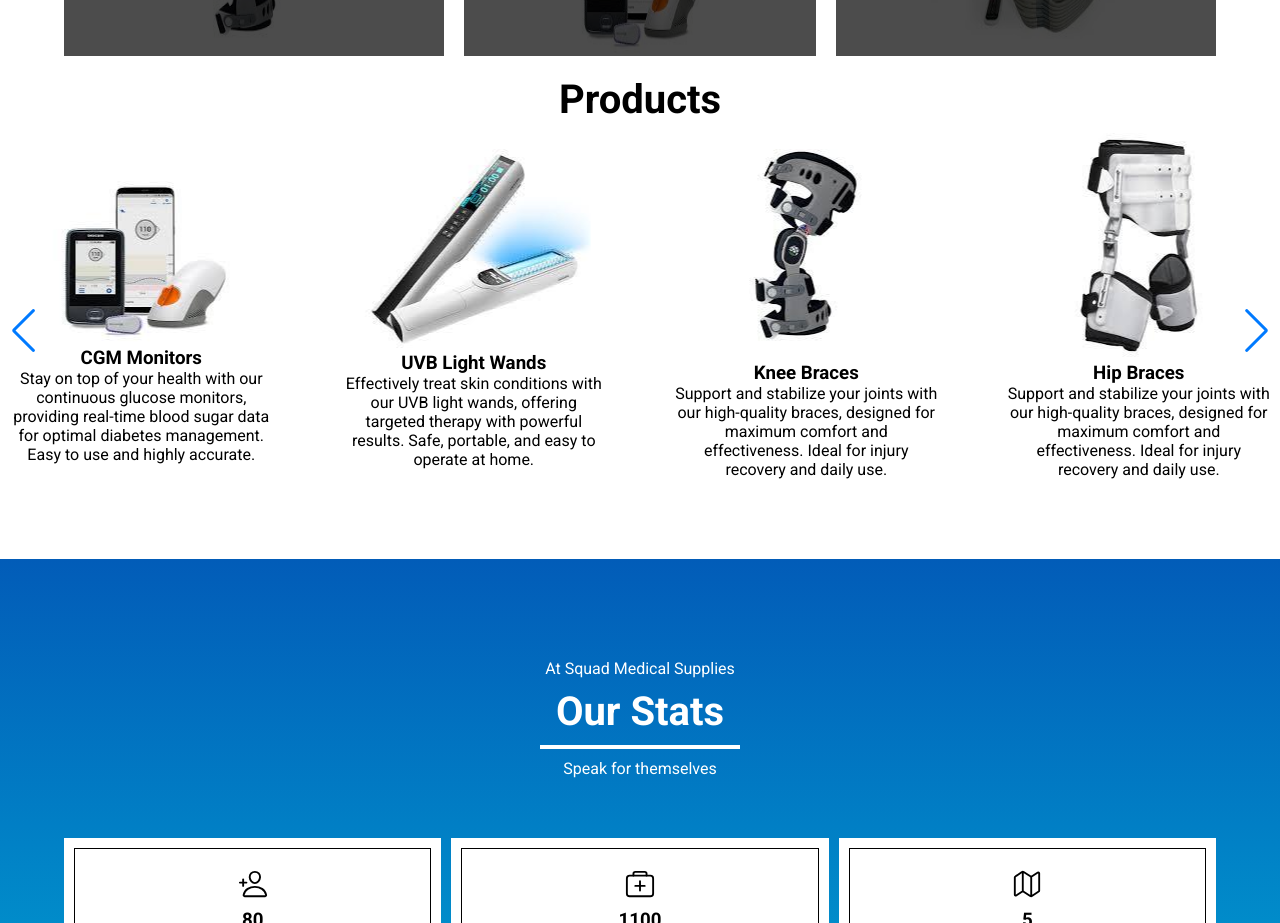
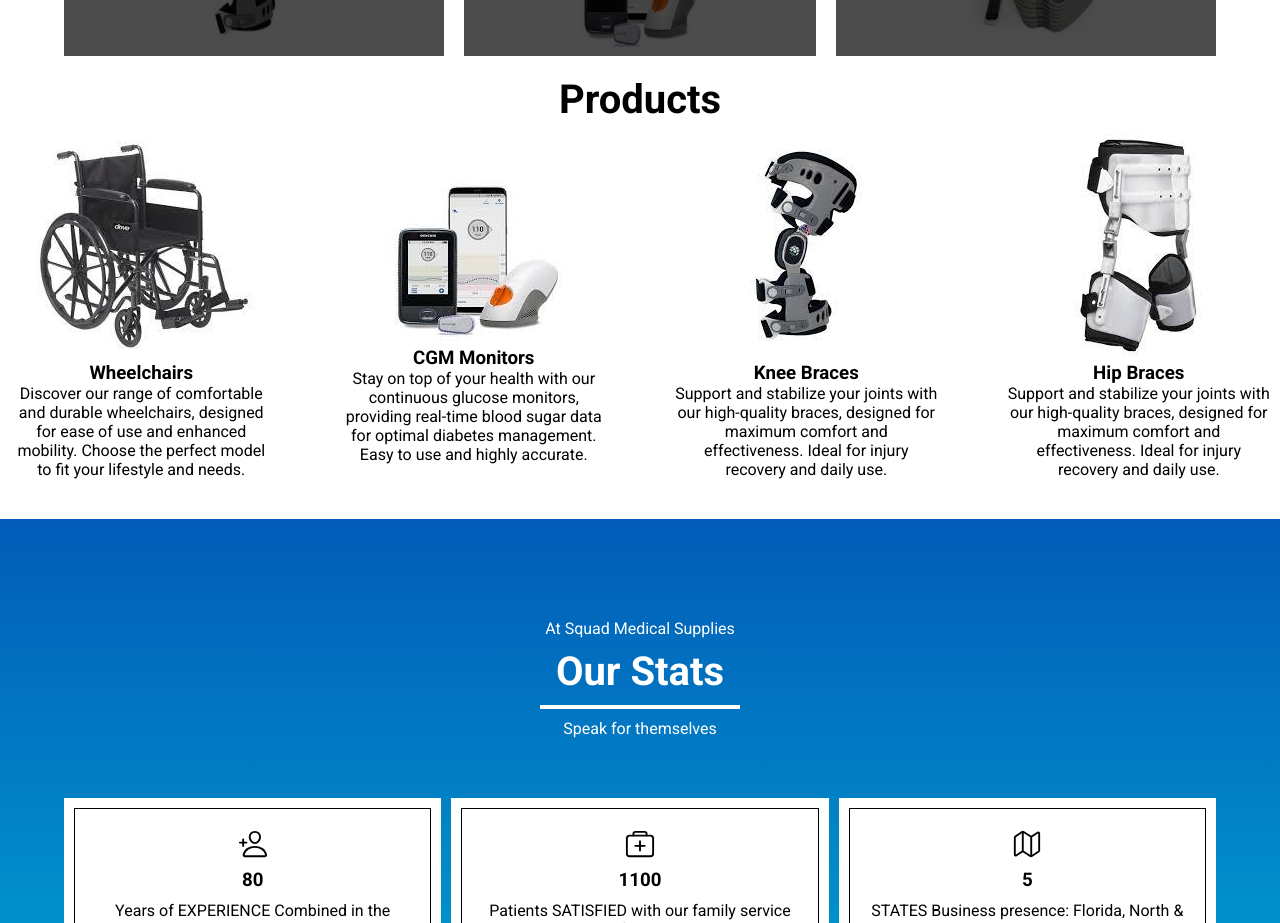
Before and after one commit to MKashanButt/squad-medical-supplies, a Next.js app: page / in a window 1280 px wide. Shown: the part 1820-2743 px from the top of the page. Built offline with nearby package versions, Linux system fonts and the light colour scheme.

Commit message:
removed 4 products from slider

```diff
--- a/src/components/ProductSlider.tsx
+++ b/src/components/ProductSlider.tsx
@@ -61,15 +61,6 @@
                 </SwiperSlide>
                 <SwiperSlide className={styles.item}>
                     <a href="#contactUs">
-                        <Image src={UvbLightWands} alt="" />
-                        <h3>UVB Light Wands</h3>
-                        <p>Effectively treat skin conditions with our UVB light wands, offering targeted therapy
-                            with
-                            powerful results. Safe, portable, and easy to operate at home.</p>
-                    </a>
-                </SwiperSlide>
-                <SwiperSlide className={styles.item}>
-                    <a href="#contactUs">
                         <Image src={KneeBraces} alt="" />
                         <h3>Knee Braces</h3>
                         <p>Support and stabilize your joints with our high-quality braces, designed for maximum
@@ -88,32 +79,6 @@
                             effectiveness. Ideal for injury recovery and daily use.</p>
                     </a>
                 </SwiperSlide>
-                <SwiperSlide className={styles.item}>
-                    <a href="#contactUs">
-                        <Image src={TenseUnit} alt="" />
-                        <h3>Tense Unit</h3>
-                        <p>Relieve pain naturally with our TENS units, delivering targeted electrical stimulation to
-                            soothe
-                            muscle aches and tension. Compact, portable, and easy to use.</p>
-                    </a>
-                </SwiperSlide>
-                <SwiperSlide className={styles.item}>
-                    <a href="#contactUs">
-                        <Image src={BraceSleves} alt="" />
-                        <h3>Brace Sleeves</h3>
-                        <p>Keep your braces comfortable and secure with our premium brace sleeves, designed to
-                            prevent
-                            irritation and improve wearability. Soft, breathable, and easy to clean.</p>
-                    </a>
-                </SwiperSlide>
-                <SwiperSlide className={styles.item}>
-                    <a href="#contactUs">
-                        <Image src={LymphedemaPumpMassagers} alt="" />
-                        <h3>Lymphedema Pump Massagers</h3>
-                        <p>Improve circulation and reduce swelling with our lymphedema pump massagers, designed for
-                            effective compression therapy. Comfortable, customizable, and easy to use at home.</p>
-                    </a>
-                </SwiperSlide>
             </Swiper>
         </section>
     )
```
